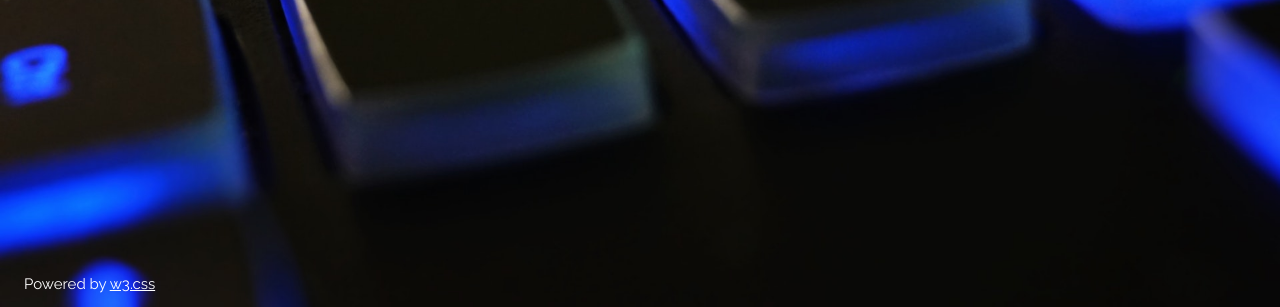
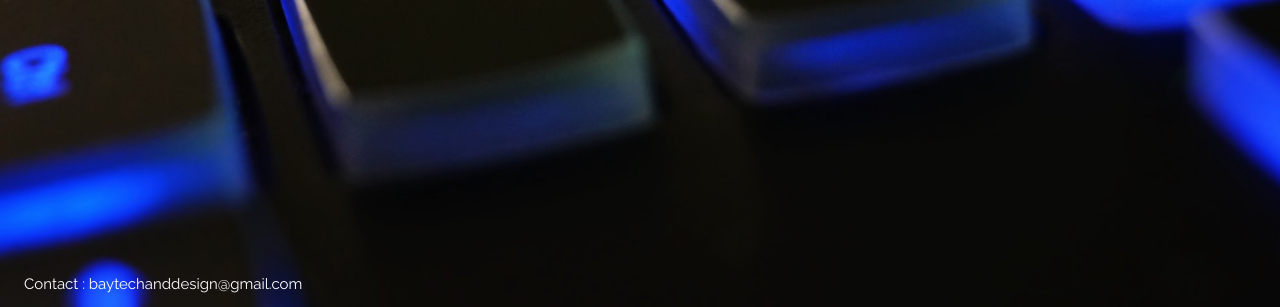
Before and after one commit to baytechanddesign/coming-soon, a plain HTML site: page index.html in a window 1280 px wide. Shown: the part 493-800 px from the top of the page. Drawn offline with nearby package versions, Linux system fonts and the light colour scheme.

Commit message:
Added email address

```diff
--- a/index.html
+++ b/index.html
@@ -27,7 +27,7 @@ body, html {height: 100%}
     <p class="w3-large w3-center">COMING SOON</p>
   </div>
   <div class="w3-display-bottomleft w3-padding-large">
-    Powered by <a href="https://www.w3schools.com/w3css/default.asp" target="_blank">w3.css</a>
+    Contact : baytechanddesign@gmail.com</a>
   </div>
 </div>
 
```
